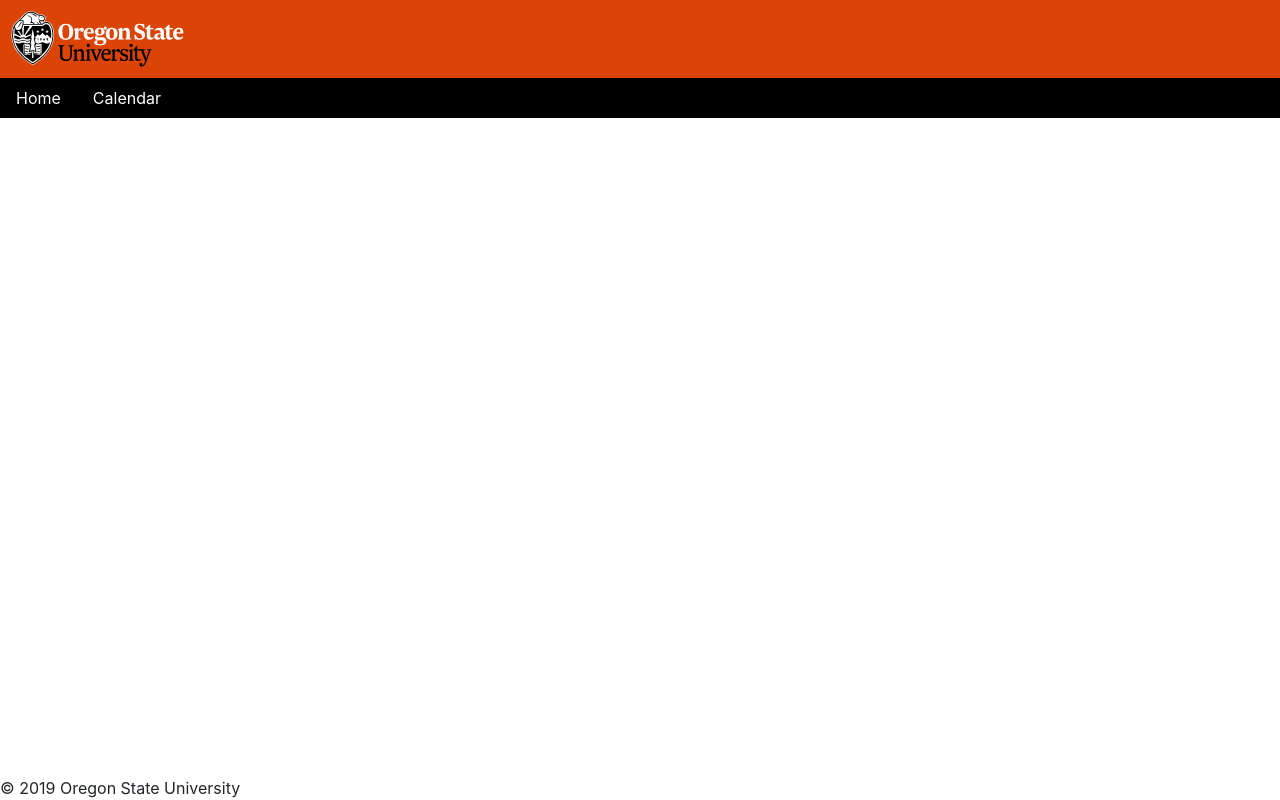
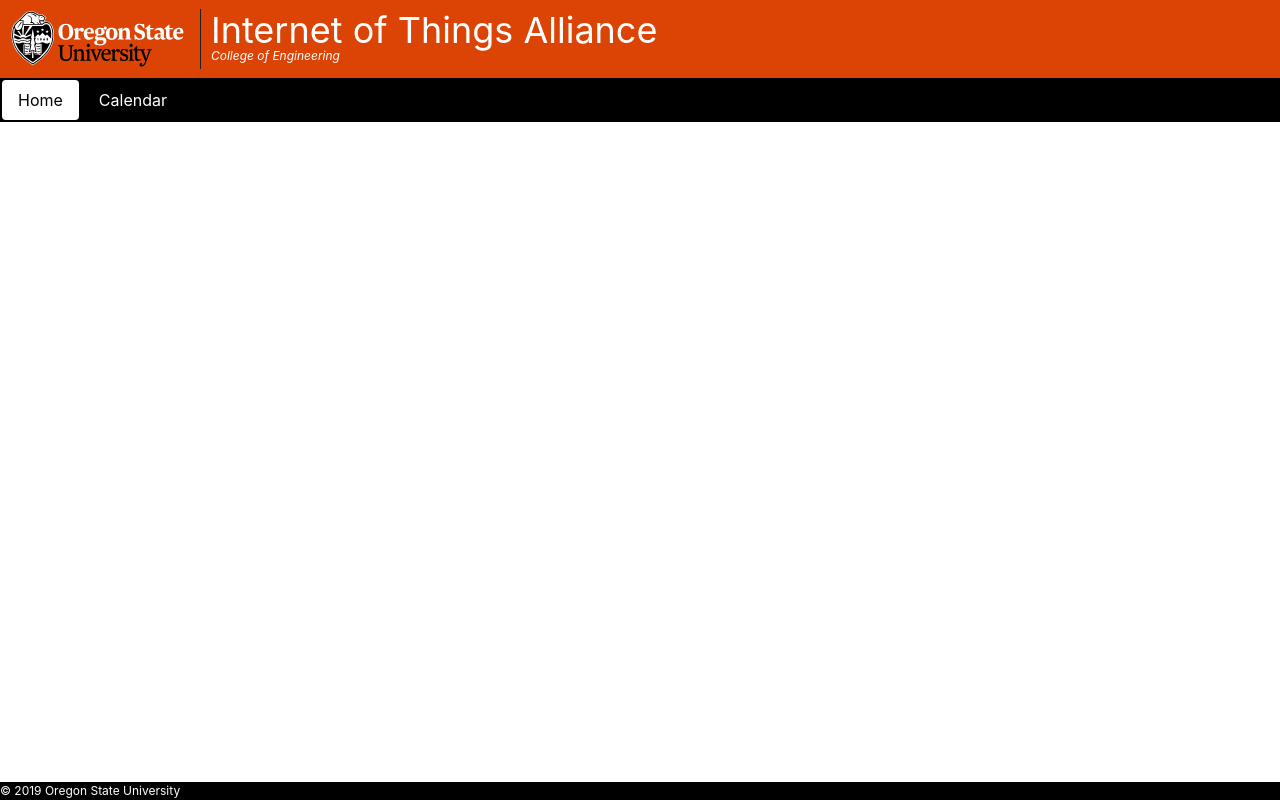
Before and after one commit to osu-iota/website, a PHP site: page / in a window 1280 px wide. Run offline with PHP 8.4, Linux system fonts and the light colour scheme.

Commit message:
adding calendar iframe, updating styles

```diff
--- a/calendar/index.php
+++ b/calendar/index.php
@@ -1,4 +1,8 @@
 <?php include '.meta.php' ?>
 <?php include BASE . '/include/templates/header.php'; ?>
-<h1>Hello world</h1>
+<h1>IOTA Calendar of Events</h1>
+<div class="calendar">
+<iframe src="https://calendar.google.com/calendar/embed?src=oregonstate.edu_hcoq3kf9giltkj2onl3t0l8f3c%40group.calendar.google.com&ctz=America%2FLos_Angeles"
+    style="border: 0" width="800" height="600" frameborder="0" scrolling="no"></iframe>
+</div>
 <?php include BASE . '/include/templates/footer.php'; ?>
--- a/include/css/header.css
+++ b/include/css/header.css
@@ -8,12 +8,33 @@
 
 .header .top {
     display: flex;
-
 }
 
-.header .logo {
+.header .top .logo {
     width: 200px;
     padding: 10px;
+}
+
+.header .top .divider {
+    height: 60px;
+    align-self: center;
+    border-left: 1px solid #202020;
+}
+
+.header .top .name {
+    display: flex;
+    flex-direction: column;
+    margin-left: 10px;
+}
+
+.header .top .name .college {
+    font-size: 12px;
+    margin-top: -10px;
+}
+
+.header .top .name .title {
+    font-size: 36px;
+    margin-top: 3px;
 }
 
 .header nav {
@@ -24,3 +45,12 @@
     text-decoration: none;
     color: white;
 }
+
+.header nav .nav-link {
+    margin: 2px;
+}
+
+.header nav .nav-link.active {
+    background-color: white;
+    color: black;
+}
--- a/include/css/main.css
+++ b/include/css/main.css
@@ -9,4 +9,16 @@ body {
 }
 .container {
     flex-grow: 1;
+    display: flex;
+    flex-direction: column;
 }
+
+footer {
+    background-color: #000000;
+    color: white;
+    font-size: 12px;
+}
+
+.calendar {
+    align-self: center;
+}
--- a/include/templates/header.php
+++ b/include/templates/header.php
@@ -36,16 +36,23 @@
             <div class="logo">
                 <img src="include/img/osu-logo.svg"/>
             </div>
-        <div class="divider"></div></div>
+            <div class="divider"></div>
+            <div class="name">
+                <span class="title">Internet of Things Alliance</span>
+                <i class="college">College of Engineering</i>
+
+            </div>
+        </div>
         <div class="menu">
-        <nav class="nav nav-pill">
+            <nav class="nav nav-pills">
                 <?php
                     foreach($menu as $title => $link) {
                         $active = (strpos($_SERVER['REQUEST_URI'], $link) !== false) ? 'active' : '';
-                    echo '<li class="nav-item"><a class="nav-link" href="' . $link . '" '. $active .'>' . $title . '</a></li>';
+                        echo '<li class="nav-item"><a class="nav-link ' . $active . '" href="' . $link . '">' . $title . '</a></li>';
                     }
                 ?>
-        </nav></div>
+            </nav>
+        </div>
 
 
     </div>
```
Lines whose indentation alone changed are shown as unchanged.
